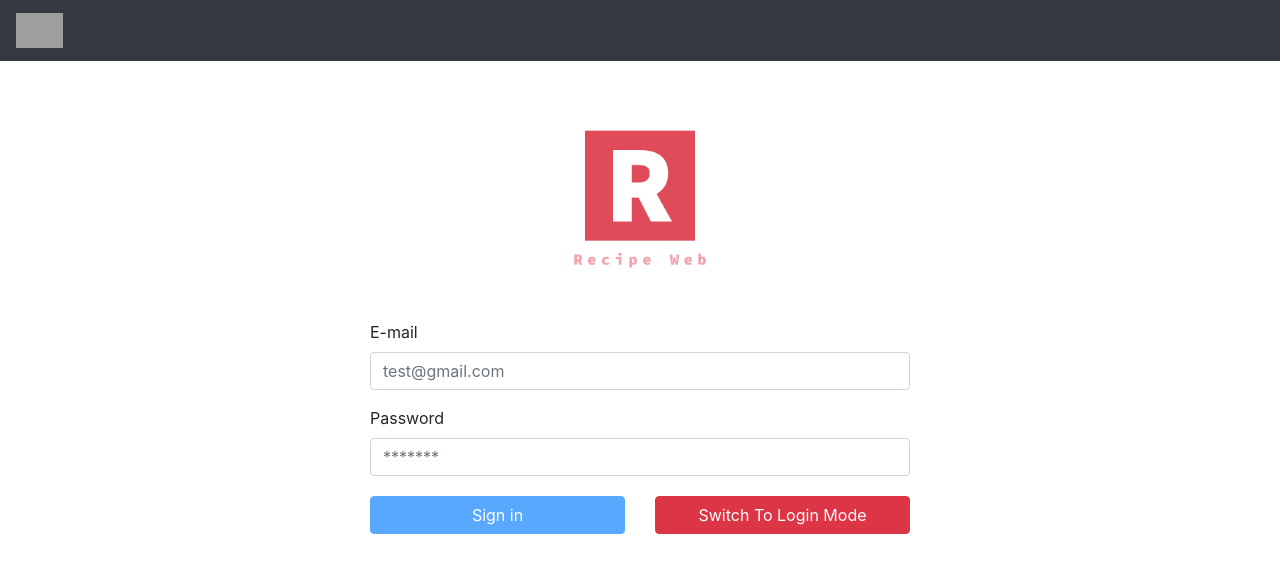
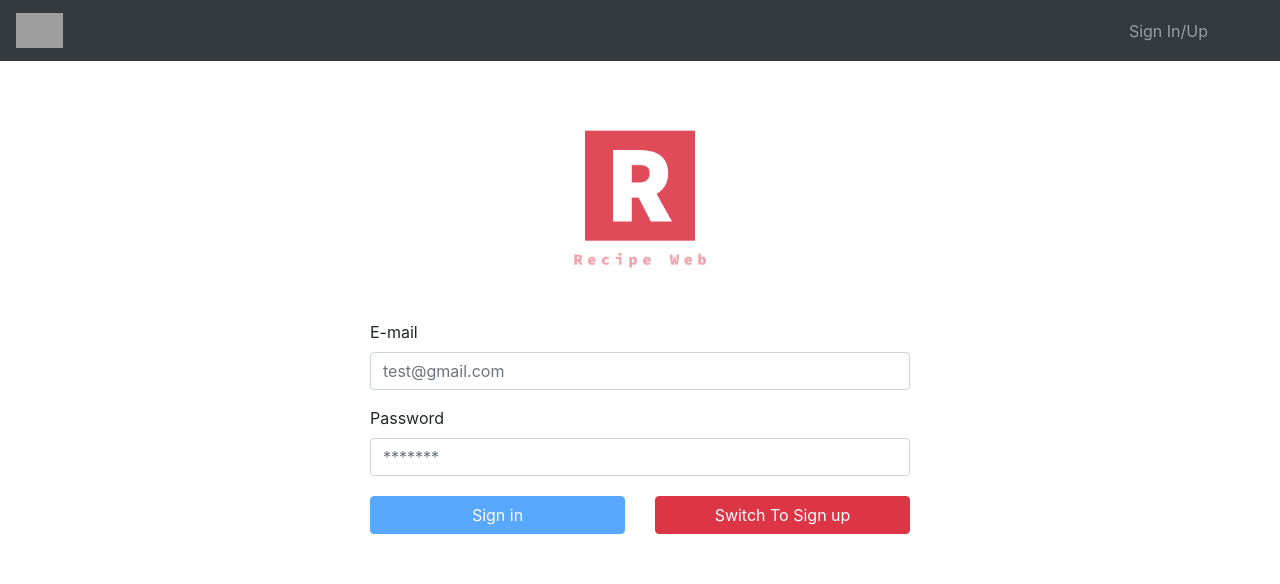
Before and after one commit to josebanega26/AngularRecipeWeb, an Angular app: page / in a window 1280 px wide. Shown: the top 584 px of the page. Built offline with nearby package versions, Linux system fonts and the light colour scheme; grey boxes are pictures that could not be loaded.

Commit message:
Style Header component & Auth Form component

```diff
--- a/src/app/auth-page/auth-page.component.html
+++ b/src/app/auth-page/auth-page.component.html
@@ -33,7 +33,7 @@ style="min-height: 60vh; align-items: center;"
         </div>
         <div class="col-lg-6 mt-1">
           <button type="button" (click)="onSwitchMode()" class="btn btn-danger btn-block ">
-            Switch To Login Mode
+            Switch To {{ isLoginMode ? "Sign up" : "Sign in" }}
           </button>
         </div>
       </div>
--- a/src/app/header/header.component.html
+++ b/src/app/header/header.component.html
@@ -44,6 +44,12 @@
         style="cursor: pointer;"
         (click)="logout()" class="nav-link">Log out</a>
       </li>
+       <li class="nav-item" *ngIf="!user">
+        <a
+        style="cursor: pointer;"
+        [routerLink]="['/']"
+        class="nav-link">Sign In/Up</a>
+      </li>
       <li class="nav-item dropdown" *ngIf="user">
         <a
           class="nav-link dropdown-toggle"
```
